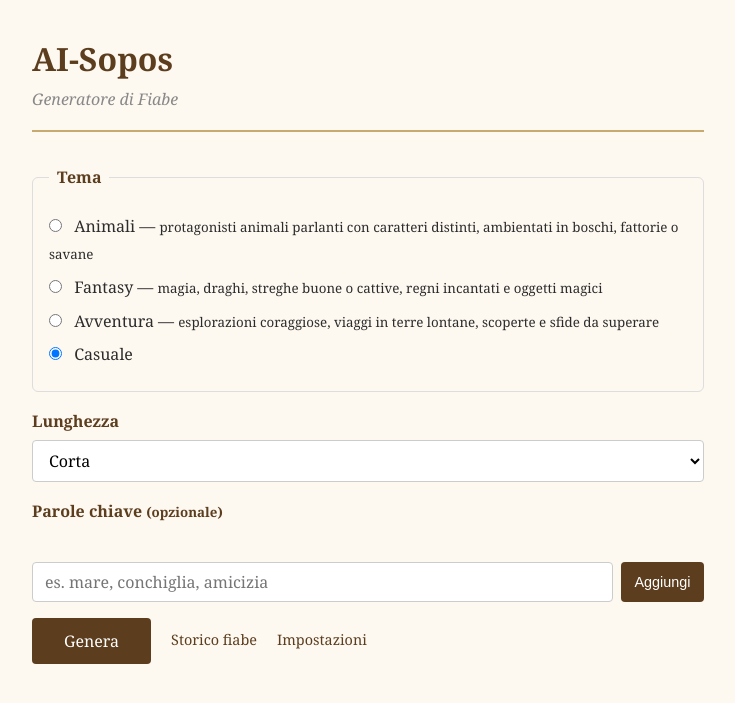
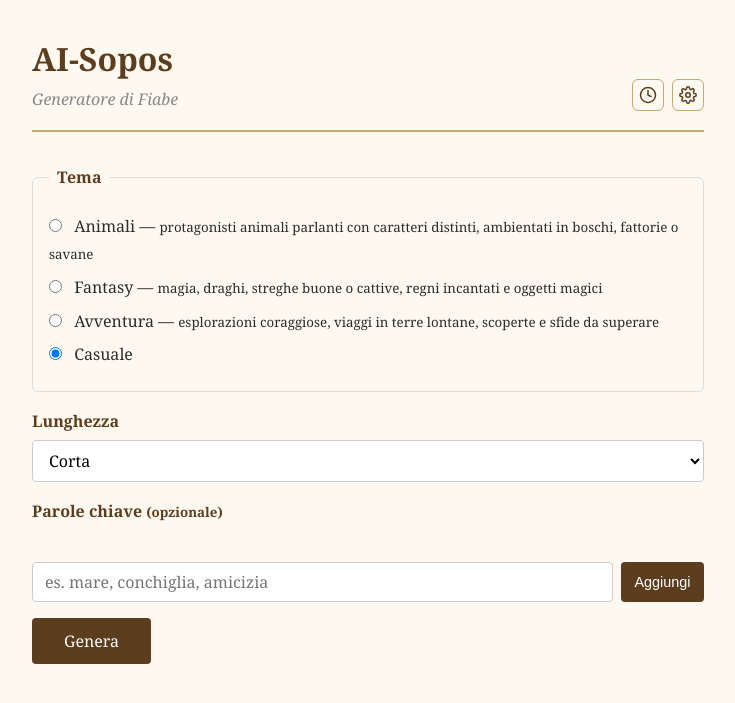
Before and after one commit to grebbo/ai-sopos, a Flask app: page / in a window 1280 px wide. Shown: the top 703 px of the page, without its empty margins (272-1007 px from the left). Run offline with Flask 3, Linux system fonts and the light colour scheme.

Commit message:
feat: icone cronologia e impostazioni in alto a destra nell'header

```diff
--- a/static/style.css
+++ b/static/style.css
@@ -17,9 +17,20 @@ header {
   margin-bottom: 2rem;
   border-bottom: 2px solid #c8a96e;
   padding-bottom: 1rem;
+  display: flex;
+  justify-content: space-between;
+  align-items: flex-end;
 }
 header h1 { font-size: 2rem; color: #5c3d1e; }
 header .subtitle { color: #888; font-style: italic; }
+.header-nav { display: flex; gap: .5rem; padding-bottom: .15rem; }
+.icon-btn {
+  display: flex; align-items: center; justify-content: center;
+  width: 2rem; height: 2rem;
+  color: #5c3d1e; border: 1px solid #c8a96e;
+  border-radius: 6px; text-decoration: none;
+}
+.icon-btn:hover { background: #f0e8d0; }
 
 .error {
   background: #fdecea;
--- a/templates/index.html
+++ b/templates/index.html
@@ -19,8 +19,18 @@
 
   <div class="container">
     <header>
-      <h1>AI-Sopos</h1>
-      <p class="subtitle">Generatore di Fiabe</p>
+      <div>
+        <h1>AI-Sopos</h1>
+        <p class="subtitle">Generatore di Fiabe</p>
+      </div>
+      <nav class="header-nav">
+        <a href="/cronologia" class="icon-btn" title="Cronologia">
+          <svg xmlns="http://www.w3.org/2000/svg" width="18" height="18" viewBox="0 0 24 24" fill="none" stroke="currentColor" stroke-width="2" stroke-linecap="round" stroke-linejoin="round" aria-hidden="true"><circle cx="12" cy="12" r="10"/><polyline points="12 6 12 12 16 14"/></svg>
+        </a>
+        <a href="/impostazioni" class="icon-btn" title="Impostazioni">
+          <svg xmlns="http://www.w3.org/2000/svg" width="18" height="18" viewBox="0 0 24 24" fill="none" stroke="currentColor" stroke-width="2" stroke-linecap="round" stroke-linejoin="round" aria-hidden="true"><circle cx="12" cy="12" r="3"/><path d="M19.4 15a1.65 1.65 0 0 0 .33 1.82l.06.06a2 2 0 0 1-2.83 2.83l-.06-.06a1.65 1.65 0 0 0-1.82-.33 1.65 1.65 0 0 0-1 1.51V21a2 2 0 0 1-4 0v-.09A1.65 1.65 0 0 0 9 19.4a1.65 1.65 0 0 0-1.82.33l-.06.06a2 2 0 0 1-2.83-2.83l.06-.06A1.65 1.65 0 0 0 4.68 15a1.65 1.65 0 0 0-1.51-1H3a2 2 0 0 1 0-4h.09A1.65 1.65 0 0 0 4.6 9a1.65 1.65 0 0 0-.33-1.82l-.06-.06a2 2 0 0 1 2.83-2.83l.06.06A1.65 1.65 0 0 0 9 4.68a1.65 1.65 0 0 0 1-1.51V3a2 2 0 0 1 4 0v.09a1.65 1.65 0 0 0 1 1.51 1.65 1.65 0 0 0 1.82-.33l.06-.06a2 2 0 0 1 2.83 2.83l-.06.06A1.65 1.65 0 0 0 19.4 9a1.65 1.65 0 0 0 1.51 1H21a2 2 0 0 1 0 4h-.09a1.65 1.65 0 0 0-1.51 1z"/></svg>
+        </a>
+      </nav>
     </header>
 
     {% if error %}
@@ -71,8 +81,6 @@
 
         <div class="form-actions">
           <button type="submit" id="btn-genera">Genera</button>
-          <a href="/cronologia" class="link-cronologia">Storico fiabe</a>
-          <a href="/impostazioni" class="link-cronologia">Impostazioni</a>
         </div>
       </form>
     </section>
```
